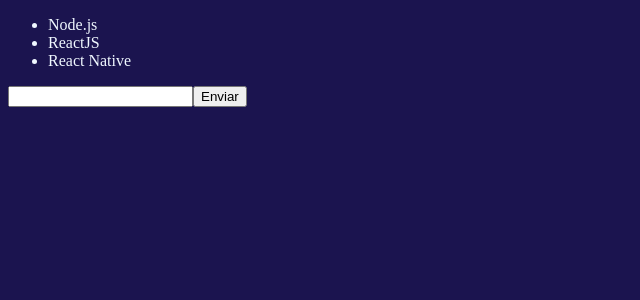
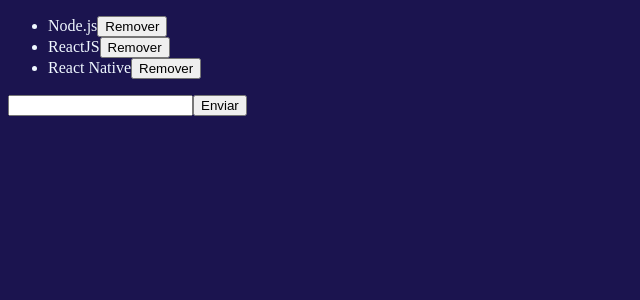
Before and after one commit to f3rnandorj/FirstProjectReactJS, a React app: page / in a window 1280 px wide. Shown: the top 300 px of the page, without its empty margins (0-640 px from the left). Built offline with nearby package versions, Linux system fonts and the light colour scheme.

Commit message:
Adding prettier and delete tech
Adicionado a parte de delete tech ao codigo.

```diff
--- a/src/App.js
+++ b/src/App.js
@@ -4,7 +4,7 @@
 import TechList from './components/TechList';
 
 function App() {
-  return <TechList />
+    return <TechList />;
 }
 
 export default App;
--- a/src/components/TechList.js
+++ b/src/components/TechList.js
@@ -3,40 +3,50 @@
 class TechList extends Component {
   state = {
     newTech: '',
-    techs: [
-      'Node.js',
-      'ReactJS',
-      'React Native',
-    ]
+    techs: ['Node.js', 'ReactJS', 'React Native'],
   };
-/*metodo necessita ser arrow para ter acesso ao this*/
-  handleInputChange = e => {
+  /*metodo necessita ser arrow para ter acesso ao this / passando do input para newTechs*/
+  handleInputChange = (e) => {
     this.setState({ newTech: e.target.value });
-  }
-/*metodo necessita ser arrow para ter acesso ao this*/
-  handleSubmit = e => {
-    e.preventDefault();
+  };
+
+  /*metodo necessita ser arrow para ter acesso ao this / passando de newTech para Techs*/
+  handleSubmit = (e) => {
+    e.preventDefault(); /*deixando de atualizar o brorser ao clicar no enviar*/
 
     this.setState({
+      /*criando um novo array e adicionando a nova tech*/
       techs: [...this.state.techs, this.state.newTech],
       newTech: '',
     });
-  }
-/*metodo necessita ser arrow para ter acesso ao this*/
+  };
+
+  handleDelete = (tech) => {
+    this.setState({ techs: this.state.techs.filter((t) => t !== tech) });
+  };
+
+  /*metodo necessita ser arrow para ter acesso ao this*/
   render() {
     return (
       <form onSubmit={this.handleSubmit}>
         <ul>
-          {this.state.techs.map(tech => <li key={tech}>{tech}</li>)}
+          {this.state.techs.map((tech) => (
+            <li key={tech}>
+              {tech}
+              <button onClick={() => this.handleDelete(tech)} type="button">
+                Remover
+              </button>
+            </li>
+          ))}
         </ul>
         <input
           type="text"
           onChange={this.handleInputChange}
           value={this.state.newTech}
         />
-        <button type='submit'>Enviar</button>
+        <button type="submit">Enviar</button>
       </form>
-    )
+    );
   }
 }
 
--- a/src/index.js
+++ b/src/index.js
@@ -1,4 +1,4 @@
-import React from 'react';
+import React from "react";
 import { render } from 'react-dom';
 import App from './App';
 
```
Also changed, not shown: 1 other file (tests, documents, lock files or other folders).
